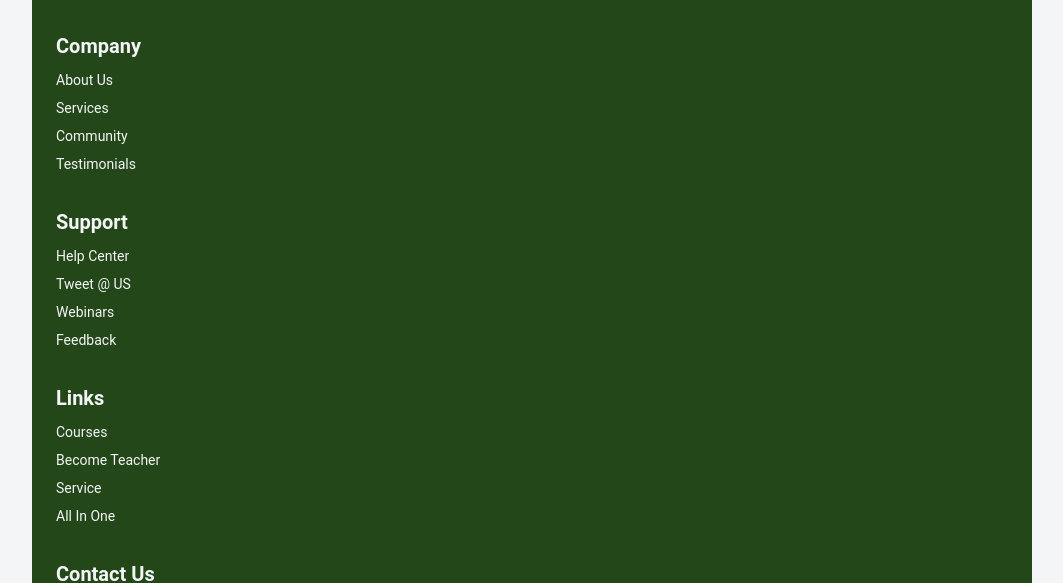
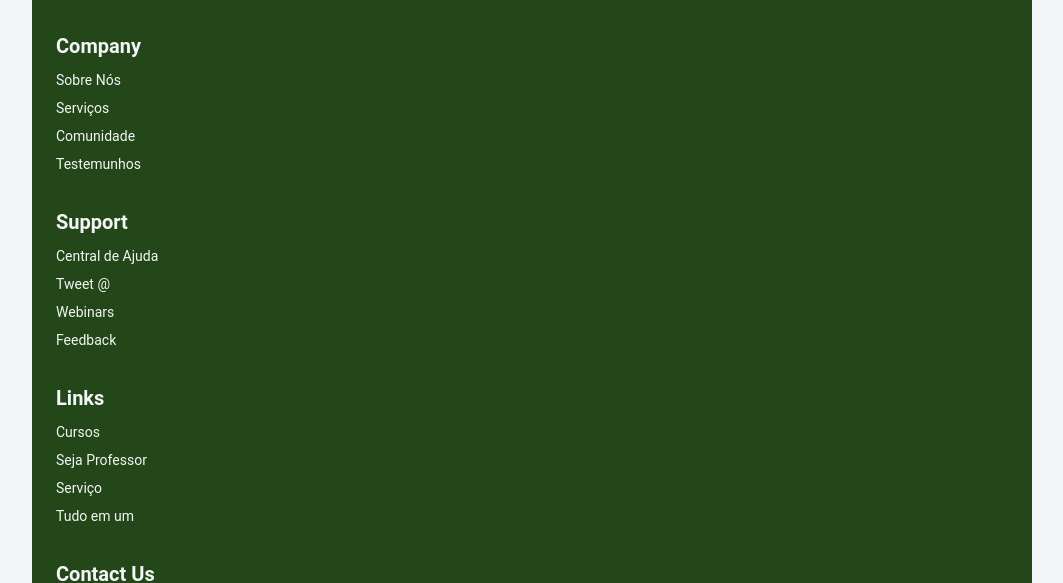
Before and after one commit to jeancarloslima/plataforma-de-cursos, a React (Vite) app: page / in a window 1280 px wide. Shown: the part 3809-4392 px from the top of the page, without its empty margins (108-1171 px from the left). Built offline with nearby package versions, Linux system fonts and the light colour scheme.

Commit message:
Mudanndo textos do footer para português

```diff
--- a/src/Components/Footer/index.jsx
+++ b/src/Components/Footer/index.jsx
@@ -35,18 +35,18 @@ export default function Footer() {
         <Typography variant="h6" sx={{ fontWeight: "600" }}>
           Company
         </Typography>
-        <Link href="#" color="secondary" variant="body2" underline="hover">About Us</Link>
-        <Link href="#" color="secondary" variant="body2" underline="hover">Services</Link>
-        <Link href="#" color="secondary" variant="body2" underline="hover">Community</Link>
-        <Link href="#" color="secondary" variant="body2" underline="hover">Testimonials</Link>
+        <Link href="#" color="secondary" variant="body2" underline="hover">Sobre Nós</Link>
+        <Link href="#" color="secondary" variant="body2" underline="hover">Serviços</Link>
+        <Link href="#" color="secondary" variant="body2" underline="hover">Comunidade</Link>
+        <Link href="#" color="secondary" variant="body2" underline="hover">Testemunhos</Link>
       </Box>
 
       <Box sx={{ display: "flex", flexDirection: "column", gap: 1 }}>
         <Typography variant="h6" sx={{ fontWeight: "600" }}>
           Support
         </Typography>
-        <Link href="#" color="secondary" variant="body2" underline="hover">Help Center</Link>
-        <Link href="#" color="secondary" variant="body2" underline="hover">Tweet @ US</Link>
+        <Link href="#" color="secondary" variant="body2" underline="hover">Central de Ajuda</Link>
+        <Link href="#" color="secondary" variant="body2" underline="hover">Tweet @</Link>
         <Link href="#" color="secondary" variant="body2" underline="hover">Webinars</Link>
         <Link href="#" color="secondary" variant="body2" underline="hover">Feedback</Link>
       </Box>
@@ -55,10 +55,10 @@ export default function Footer() {
         <Typography variant="h6" sx={{ fontWeight: "600" }}>
           Links
         </Typography>
-        <Link href="#" color="secondary" variant="body2" underline="hover">Courses</Link>
-        <Link href="#" color="secondary" variant="body2" underline="hover">Become Teacher</Link>
-        <Link href="#" color="secondary" variant="body2" underline="hover">Service</Link>
-        <Link href="#" color="secondary" variant="body2" underline="hover">All In One</Link>
+        <Link href="#" color="secondary" variant="body2" underline="hover">Cursos</Link>
+        <Link href="#" color="secondary" variant="body2" underline="hover">Seja Professor</Link>
+        <Link href="#" color="secondary" variant="body2" underline="hover">Serviço</Link>
+        <Link href="#" color="secondary" variant="body2" underline="hover">Tudo em um</Link>
       </Box>
 
       <Box sx={{ display: "flex", flexDirection: "column", gap: 1 }}>
```
